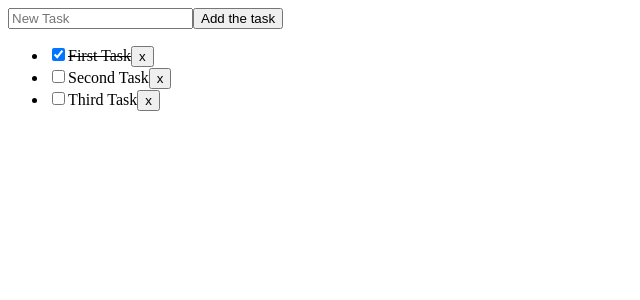
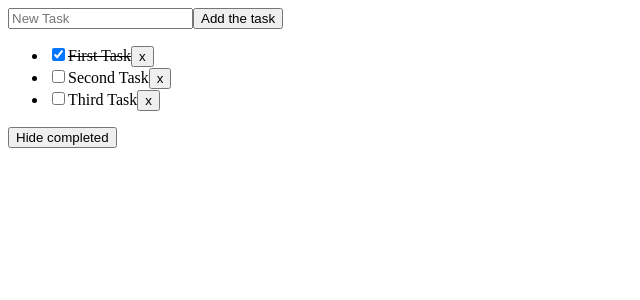
Before and after one commit to zhanserikAmangeldi/vue-course, a Vue app in the folder task-manager/: page / in a window 1280 px wide. Shown: the top 300 px of the page, without its empty margins (0-640 px from the left). Built offline with nearby package versions, Linux system fonts and the light colour scheme; the HTML template or start-up script is replaced by a standard one.

Commit message:
add button to show/unshow completed tasks

```diff
--- a/task-manager/src/App.vue
+++ b/task-manager/src/App.vue
@@ -1,13 +1,21 @@
 <script setup>
-import { ref } from 'vue'
+import { ref, computed } from 'vue'
 
 let id = 0
+
 const newTask = ref('')
+const hideCompleted = ref(false)
 const tasks = ref([
   { id: id++, desc: "First Task", done: true },
   { id: id++, desc: "Second Task", done: false },
   { id: id++, desc: "Third Task", done: false }
 ])
+
+const completedTasks = computed(() => {
+  return hideCompleted.value
+    ? tasks.value.filter((task) => !task.done)
+    : tasks.value
+})
 
 function addTask() {
   tasks.value.push({
@@ -32,12 +40,15 @@ function removeTask(id) {
     <button>Add the task</button>
   </form>
   <ul>
-    <li v-for="task in tasks" :key="task.id">
+    <li v-for="task in completedTasks" :key="task.id">
       <input type="checkbox" v-model="task.done">
       <span :class="{ done: task.done}">{{ task.desc }}</span>
       <button @click="removeTask(task.id)">x</button>
     </li>
   </ul>
+  <button @click="hideCompleted = !hideCompleted">
+    {{ hideCompleted ? 'Show all' : 'Hide completed'}}
+  </button>
 </template>
 
 <style scoped>
```
